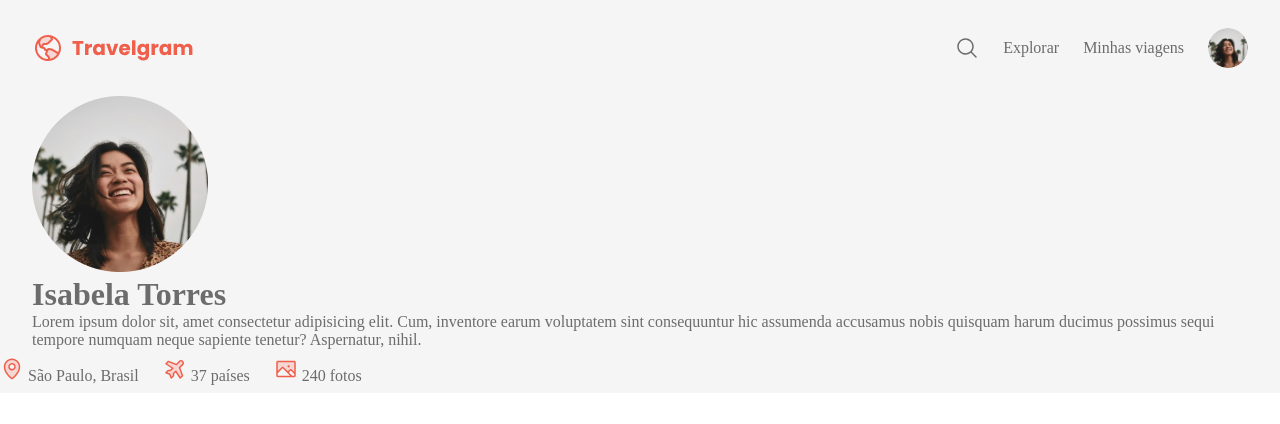
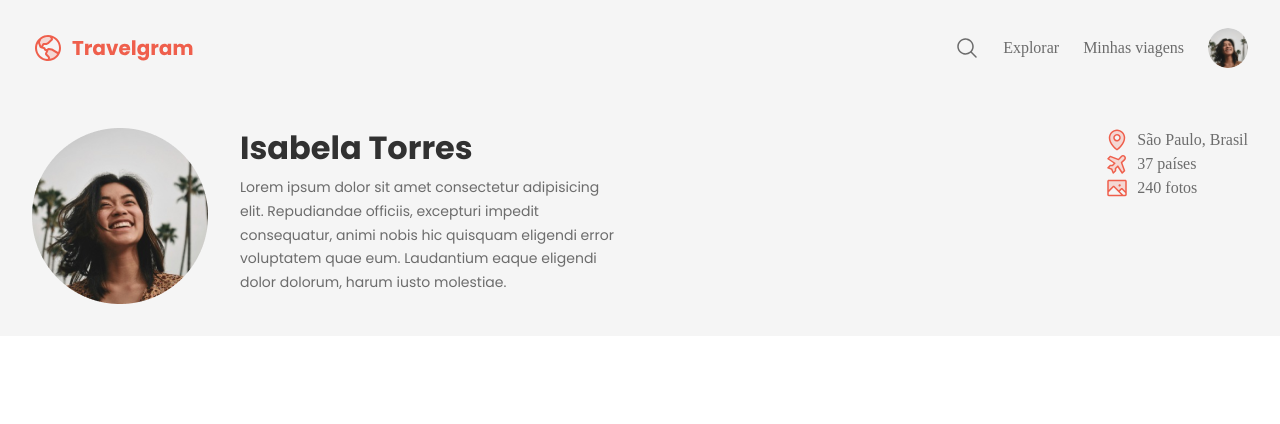
Before and after one commit to Dav1994Moutinho/Travelgram, a plain HTML site: page index.html in a window 1280 px wide. Drawn offline with Linux system fonts and the light colour scheme.

Commit message:
Finished header styles

```diff
--- a/index.html
+++ b/index.html
@@ -11,6 +11,7 @@
 </head>
 <body>
     <div class="bg-surface-color">
+
         <nav class="container">
             <a href="#" id="logo">
                 <img src="assets/Logo.svg" alt="Logotivo travelgram, perfil de viagens">
@@ -34,35 +35,37 @@
 
         <header>
             <div class="container">
+
                 <div id="profile">
-                    <img src="assets/Profile pic.png" alt="Foto de perfil | Isabela Torres">
+                    <img src="assets/Profile pic.png" alt="Foto de Isabela Torres">
                     <div>
                         <h1>Isabela Torres</h1>
-                        <p>
-                            Lorem ipsum dolor sit, amet consectetur adipisicing elit. Cum, inventore earum voluptatem sint consequuntur hic assumenda accusamus nobis quisquam harum ducimus possimus sequi tempore numquam neque sapiente tenetur? Aspernatur, nihil.
-                        </p>
+                        <p>Lorem ipsum dolor sit amet consectetur adipisicing elit. Repudiandae officiis, excepturi impedit consequatur, animi nobis hic quisquam eligendi error voluptatem quae eum. Laudantium eaque eligendi dolor dolorum, harum iusto molestiae.</p>
                     </div>
                 </div>
-            </div>
 
-            <div id="info">
-                <ul>
+                <ul id="info">
+
                     <li>
-                        <img src="assets/icons/MapPin.svg" alt="icone de mapa">
+                        <img src="assets/icons/MapPin.svg" alt="Icone de mapa">
                         <span>São Paulo, Brasil</span>
                     </li>
+
                     <li>
-                        <img src="assets/icons/AirplaneTilt.svg" alt="icone de avião">
+                        <img src="assets/icons/AirplaneTilt.svg" alt="Icone de avião">
                         <span>37 países</span>
                     </li>
+
                     <li>
-                        <img src="assets/icons/Image.svg" alt="icone de imagem">
+                        <img src="assets/icons/Image.svg" alt="Icone de foto">
                         <span>240 fotos</span>
                     </li>
+
                 </ul>
+
             </div>
+        </header>
 
-        </header>
     </div>
 </body>
 </html>
--- /dev/null
+++ b/styles/header.css
@@ -0,0 +1,38 @@
+header {
+    padding-block: 32px;
+}
+
+header .container {
+    display: flex;
+    justify-content: space-between;
+}
+
+#profile {
+    display: flex;
+    gap: 32px;
+}
+
+#profile > div {
+    max-width: 384px;
+}
+#profile h1 {
+    font: var(--text-lg);
+    color: var(--text-color-primary);
+    margin-bottom: 8px;
+}
+
+#profile p {
+    font: var(--text-md);
+}
+
+#info {
+    list-style: none;
+    display: flex;
+    flex-direction: column;
+}
+
+#info li {
+    display: flex;
+    align-items: center;
+    gap: 8px;
+}
--- a/styles/index.css
+++ b/styles/index.css
@@ -1,2 +1,3 @@
 @import url(global.css);
 @import url(nav.css);
+@import url(header.css);
--- a/styles/nav.css
+++ b/styles/nav.css
@@ -6,7 +6,7 @@ nav {
     padding-block: 20px;
 }
 
-ul {
+nav ul {
     display: flex;
     list-style: none;
     align-items: center;
```
